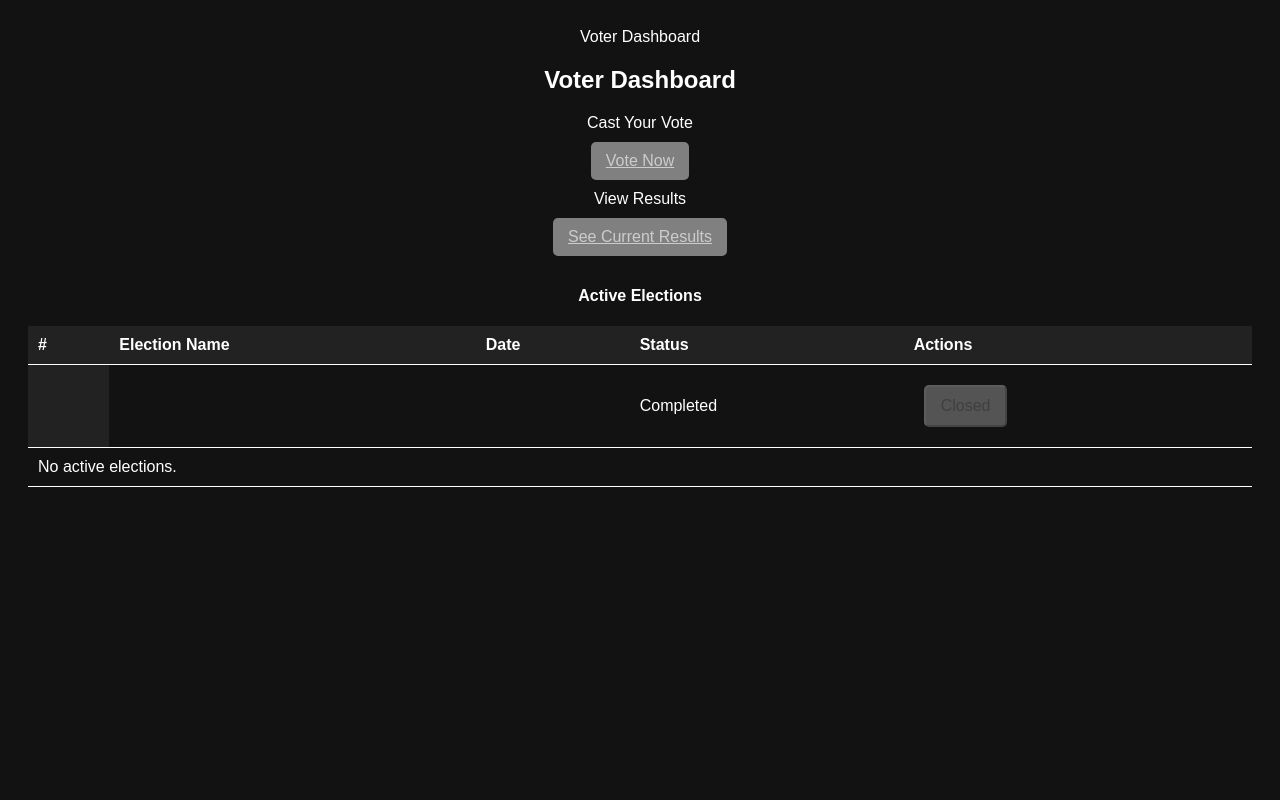
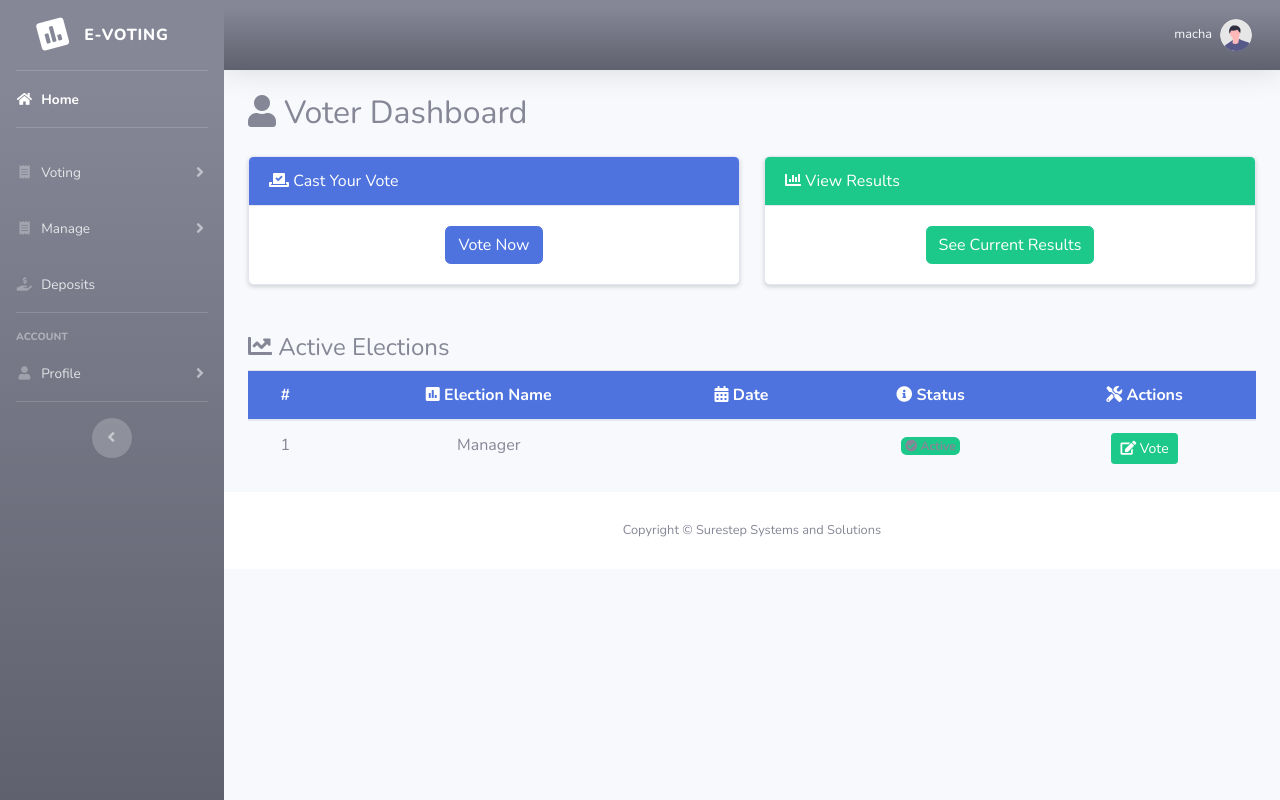
Before and after one commit to machageDev/evoting-system, a Django app: page /voter_dashboard in a window 1280 px wide. Run offline with Django 5.2, Linux system fonts and the light colour scheme; a user stored in the database is signed in; data comes from the database, SQL or seed files in the repository; both versions use the stored data as it was after the commit; data that the repository does not hold is empty; some libraries are stand-ins or nearby versions.

Commit message:
all changes

```diff
--- a/evoting/webapp/templates/create_candidate.html
+++ b/evoting/webapp/templates/create_candidate.html
@@ -4,7 +4,7 @@
 {% block content %}
 <div class="container mt-5 p-4 shadow-lg bg-white rounded">
     <h2 class="text-center text-primary mb-4">
-        <i class="fas fa-user-plus"></i> Add Candidate to <span class="text-dark">{{ election.name }}</span>
+        <i class="fas fa-user-plus"></i> Add Candidate  <span class="text-dark">{{ election.name }}</span>
     </h2>
 
     <!-- Error Message -->
@@ -39,7 +39,7 @@
     </form>
 
     <div class="text-center mt-3">
-        <a href="{% url 'manage_cand'%}" class="btn btn-secondary">
+        <a href="{url'manage_cand'}" class="btn btn-secondary">
             <i class="fas fa-arrow-left"></i> Back
         </a>
     </div>
--- a/evoting/webapp/templates/create_election.html
+++ b/evoting/webapp/templates/create_election.html
@@ -1,6 +1,6 @@
 {% extends 'base.html' %}
 {% load static %}
-<link rel="stylesheet" href="{% static 'css/election.css' %}">
+
 
 {% block title %}Create Election{% endblock %}
 
--- a/evoting/webapp/templates/edit_cand.html
+++ b/evoting/webapp/templates/edit_cand.html
@@ -40,7 +40,7 @@
             <button type="submit" class="btn btn-success px-4">
                 <i class="fas fa-save"></i> Update Candidate
             </button>
-            <a href="{% url 'manage_candidates' candidate.election.id %}" class="btn btn-secondary px-4">
+            <a href="{ url 'manage_cand'}" class="btn btn-secondary px-4">
                 <i class="fas fa-arrow-left"></i> Cancel
             </a>
         </div>
--- a/evoting/webapp/templates/manage_cand.html
+++ b/evoting/webapp/templates/manage_cand.html
@@ -1,6 +1,6 @@
 {% extends 'base.html' %}
 
-{% block title %}Manage Users{% endblock %}
+{% block title %}Manage Candidates{% endblock %}
 
 {% block content %}
 <div class="container mt-5 p-4 shadow-lg bg-white rounded">
--- a/evoting/webapp/templates/voter_dashboard.html
+++ b/evoting/webapp/templates/voter_dashboard.html
@@ -1,14 +1,11 @@
-
-{% load static  %}
-<head>
-<link rel="stylesheet" type="text/css" href="{% static 'css/voter.css' %}">
-</head>
+{% extends 'base.html' %}
+{% load static %}
 
 {% block title %}Voter Dashboard{% endblock %}
 
 {% block content %}
-<div class="container">
-    <h2><i class="fas fa-user"></i> Voter Dashboard</h2>
+<div class="container mt-4">
+    <h2 class="mb-4"><i class="fas fa-user"></i> Voter Dashboard</h2>
 
     <!-- Display Voter Info -->
     {% if user.is_authenticated and user.vote %}
@@ -19,46 +16,46 @@
     </div>
     {% endif %}
 
-    <!-- Voting Section -->
     <div class="row">
+        <!-- Voting Section -->
         <div class="col-md-6">
-            <div class="card">
-                <div class="card-header"><i class="fas fa-vote-yea"></i> Cast Your Vote</div>
-                <div class="card-body">
-                    <a href="{% url 'vote' %}" class="btn btn-primary btn-block">Vote Now</a>
+            <div class="card shadow-sm">
+                <div class="card-header bg-primary text-white"><i class="fas fa-vote-yea"></i> Cast Your Vote</div>
+                <div class="card-body text-center">
+                    <a href="{% url 'vote' %}" class="btn btn-primary">Vote Now</a>
                 </div>
             </div>
         </div>
 
         <!-- View Results Section -->
         <div class="col-md-6">
-            <div class="card">
-                <div class="card-header"><i class="fas fa-chart-bar"></i> View Results</div>
-                <div class="card-body">
-                    <a href="{% url 'view_result' %}" class="btn btn-success btn-block">See Current Results</a>
+            <div class="card shadow-sm">
+                <div class="card-header bg-success text-white"><i class="fas fa-chart-bar"></i> View Results</div>
+                <div class="card-body text-center">
+                    <a href="{% url 'view_result' %}" class="btn btn-success">See Current Results</a>
                 </div>
             </div>
         </div>
     </div>
 
     <!-- Active Elections Section -->
-    <h4><i class="fas fa-chart-line"></i> Active Elections</h4>
+    <h4 class="mt-5"><i class="fas fa-chart-line"></i> Active Elections</h4>
     <div class="table-responsive">
         <table class="table table-hover text-center align-middle">
             <thead class="bg-primary text-white">
                 <tr>
-                    <th scope="col">#</th>
-                    <th scope="col"><i class="fas fa-poll"></i> Election Name</th>
-                    <th scope="col"><i class="fas fa-calendar-alt"></i> Date</th>
-                    <th scope="col"><i class="fas fa-info-circle"></i> Status</th>
-                    <th scope="col"><i class="fas fa-tools"></i> Actions</th>
+                    <th>#</th>
+                    <th><i class="fas fa-poll"></i> Election Name</th>
+                    <th><i class="fas fa-calendar-alt"></i> Date</th>
+                    <th><i class="fas fa-info-circle"></i> Status</th>
+                    <th><i class="fas fa-tools"></i> Actions</th>
                 </tr>
             </thead>
             <tbody>
-
-                <tr class="table-light">
-                    <th scope="row">{{ forloop.counter }}</th>
-                    <td class="fw-bold">{{ election.name }}</td>
+                {% for election in elections %}
+                <tr>
+                    <td>{{ forloop.counter }}</td>
+                    <td>{{ election.name }}</td>
                     <td>{{ election.election_date }}</td>
                     <td>
                         {% if election.status == 'pending' %}
@@ -81,35 +78,34 @@
                         {% endif %}
                     </td>
                 </tr>
-
+                {% empty %}
                 <tr>
                     <td colspan="5" class="text-center text-muted">
                         <i class="fas fa-info-circle"></i> No active elections.
                     </td>
                 </tr>
-
+                {% endfor %}
             </tbody>
         </table>
     </div>
 </div>
+{% endblock %}
 
+{% block extra_scripts %}
 <script>
-    // Fetch election results dynamically using AJAX
     function fetchResults(electionId) {
-        $.get(`/election/${electionId}/results/`, function(data) {
-            updateResults(electionId, data);
-        });
+        fetch(`/election/${electionId}/results/`)
+            .then(response => response.json())
+            .then(data => updateResults(electionId, data));
     }
 
-    // Update results display in the UI
     function updateResults(electionId, results) {
         let resultsHtml = '<ul>';
         for (const option in results) {
             resultsHtml += `<li>${option}: ${results[option]} votes</li>`;
         }
         resultsHtml += '</ul>';
-        $('#results-' + electionId).html(resultsHtml);
+        document.getElementById('results-' + electionId).innerHTML = resultsHtml;
     }
 </script>
-
 {% endblock %}
--- a/evoting/webapp/views.py
+++ b/evoting/webapp/views.py
@@ -48,68 +48,62 @@
     return render(request, 'dashboard.html')
 
 
-def create_candidate(request, election_id):
-    election = get_object_or_404(Election, id=election_id)
+def create_candidate(request):
 
-    if request.method == 'POST':
-        name = request.POST.get('name')
-        position = request.POST.get('position')
-        profile_picture = request.FILES.get('profile_picture')
+    try:
 
-        # Handle manual validation
-        if not name or not position:
-            return render(request, 'create_candidate.html', {'error': 'All fields are required!', 'election': election})
+        election = Election.objects.filter(status='active').latest('date')
 
-        # Save the candidate to the database
-        Candidate.objects.create(
-            name=name,
-            position=position,
-            profile_picture=profile_picture,
-            election=election
-        )
-        return redirect('manage_candidates', election_id=election.id)
+        if request.method == "POST":
+            name = request.POST.get("name")
+            position = request.POST.get("position")
+            profile_picture = request.FILES.get("profile_picture")
 
-    return render(request, 'create_candidate.html', {'election': election})
+            if not name or not position:
+                messages.error(request, "Candidate name and position are required.")
+                return render(request, "create_candidate.html", {"election": election})
+
+            # Create and save candidate
+            candidate = Candidate(name=name, position=position, profile_picture=profile_picture, election=election)
+            candidate.save()
+
+            messages.success(request, "Candidate added successfully!")
+            return redirect('manage_cand')
+
+        return render(request, "create_candidate.html", {"election": election})
+
+    except Election.DoesNotExist:
+        messages.error(request, "No active election found.")
+        return redirect('manage_cand')
+
+    except Exception as e:
+        messages.error(request, f"An unexpected error occurred: {str(e)}")
+        return redirect('manage_cand')
+
+
+def manage_cand(request):
+    """Displays a list of candidates for the latest active election."""
+    try:
+
+        election = Election.objects.filter(status='active').latest('election_date')
+
+        candidates = Candidate.objects.filter(election=election)
+
+        return render(request, "manage_cand.html", {
+            "election": election,
+            "candidates": candidates
+        })
+
+    except Election.DoesNotExist:
+        return render("No active election found.", status=404)
+
+    except Exception as e:
+        return render (f"An error occurred: {str(e)}", status=500)
 
 
 
-def manage_candidates(request, election_id):
-    """Displays a list of candidates for a given election."""
-    election = get_object_or_404(Election, id=election_id)
-    candidates = Candidate.objects.filter(election=election)
+def edit_candidate(request, candidate_id):
 
-    return render(request, "manage_cand.html", {
-        "election": election,
-        "candidates": candidates
-    })
-
-def create_candidate(request, election_id):
-    """Handles candidate creation without Django forms."""
-    election = get_object_or_404(Election, id=election_id)
-
-    if request.method == 'POST':
-        name = request.POST.get('name')
-        position = request.POST.get('position')
-        profile_picture = request.FILES.get('profile_picture')
-
-        if not name or not position:
-            return render(request, 'create_candidate.html', {
-                'error': 'All fields are required!',
-                'election': election
-            })
-
-        Candidate.objects.create(
-            name=name,
-            position=position,
-            profile_picture=profile_picture,
-            election=election
-        )
-        return redirect('manage_candidates', election_id=election.id)
-
-    return render(request, 'create_candidate.html', {'election': election})
-
-def edit_candidate(request, candidate_id):
-    """Handles editing an existing candidate without Django forms."""
     candidate = get_object_or_404(Candidate, id=candidate_id)
 
     if request.method == 'POST':
@@ -123,7 +117,7 @@
     return render(request, 'edit_cand.html', {'candidate': candidate})
 
 def delete_candidate(request, candidate_id):
-    """Handles deleting a candidate."""
+
     candidate = get_object_or_404(Candidate, id=candidate_id)
     election_id = candidate.election.id
 
@@ -138,38 +132,77 @@
 
 # Create Election
 def create_election(request):
+
     if request.method == 'POST':
-        name = request.POST.get('name')
-        date = request.POST.get('date')
-        status = request.POST.get('status')
-        new_election = Election.objects.create(name=name, election_date=date, status=status)
-        messages.success(request, f"Election '{new_election.name}' created successfully!")
-        return redirect('manage_elections')
-    return render(request, 'create_election.html')
+        # Get form data
+        name = request.POST.get("name")
+        date = request.POST.get("date")
+        status = request.POST.get("status")
 
-# Edit Election
+        # Validate the data
+        if not name or not date:
+            messages.error(request, "Election name and date are required.")
+            return render(request, "create_election.html")  # Make sure to return an HttpResponse here
+
+        # Create and save the election
+        try:
+            election = Election(name=name, date=date, status=status)
+            election.save()
+            messages.success(request, "Election created successfully!")
+            return redirect('man_elections')  # Redirect to election management page
+        except Exception as e:
+            messages.error(request, f"An error occurred: {str(e)}")
+            return render(request, "create_election.html")
+
+    return render(request, "create_election.html")
+
+
 def edit_election(request):
     try:
-        election = Election.objects.get(Election, pk=request.GET.get("pk"))
+        # Try to retrieve the election using a query parameter
+        election_name = request.GET.get('name')  # Use the election name instead of primary key
+        election = Election.objects.get(name=election_name)  # Get election by name or another unique field
+    except Election.DoesNotExist:
+        # Handle the case where the election doesn't exist
+        messages.error(request, "Election not found.")
+        return redirect('man_elections')  # Redirect to the election management page if not found
     except Exception as e:
-        messages.error(request,e)
-        return redirect("man_elections")
+        # General exception handling
+        messages.error(request, f"Error: {str(e)}")
+        return redirect('man_elections')
+
     if request.method == 'POST':
+        # Update the election details
         election.name = request.POST.get('name')
-        election.election_date = request.POST.get('date')
+        election.date = request.POST.get('date')
         election.status = request.POST.get('status')
         election.save()
+
         messages.success(request, f"Election '{election.name}' updated successfully!")
         return redirect('manage_elections')
+
+    # If it's a GET request, render the edit form with the election details
     return render(request, 'edit_election.html', {'election': election})
 
-# Delete Election
 def delete_election(request):
-    election_id = request.GET.get('id')
-    election = get_object_or_404(Election, id=election_id)
+    try:
+        # Get the election by name or any unique field
+        election_name = request.GET.get('name')  # Assuming you're passing the name instead of the id
+        election = Election.objects.get(name=election_name)  # Search by name instead of id
+    except Election.DoesNotExist:
+        # Handle the case where the election doesn't exist
+        messages.error(request, "Election not found.")
+        return redirect('man_elections')  # Redirect if the election doesn't exist
+    except Exception as e:
+        # Handle any other unexpected errors
+        messages.error(request, f"Error: {str(e)}")
+        return redirect('man_elections')
+
+    # Delete the election
     election.delete()
     messages.success(request, f"Election '{election.name}' deleted successfully!")
     return redirect('manage_elections')
+
 
 # Manage Elections (Display all elections)
 def manage_elections(request):
```
Also changed, not shown: evoting/candidate_pics/riggy.jpeg (added), evoting/candidate_pics/riggy_F3KGepq.jpeg (added), evoting/db.sqlite3.
